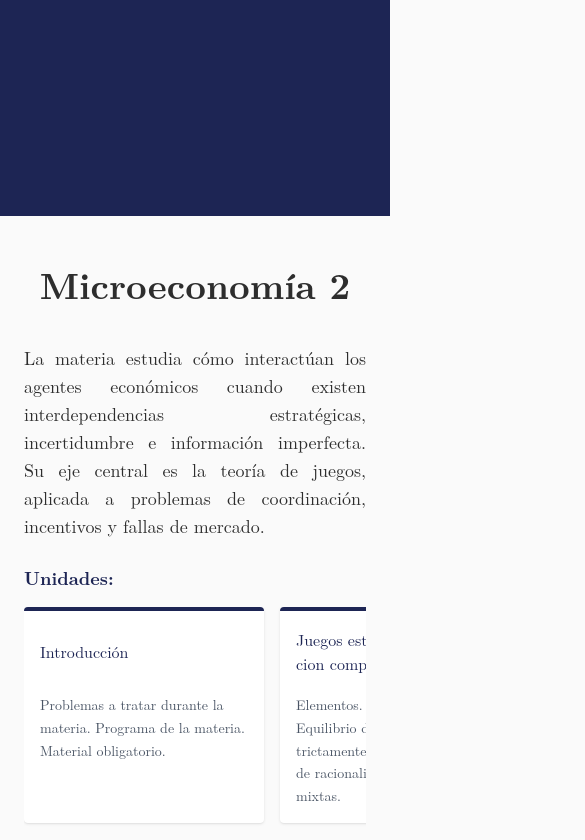
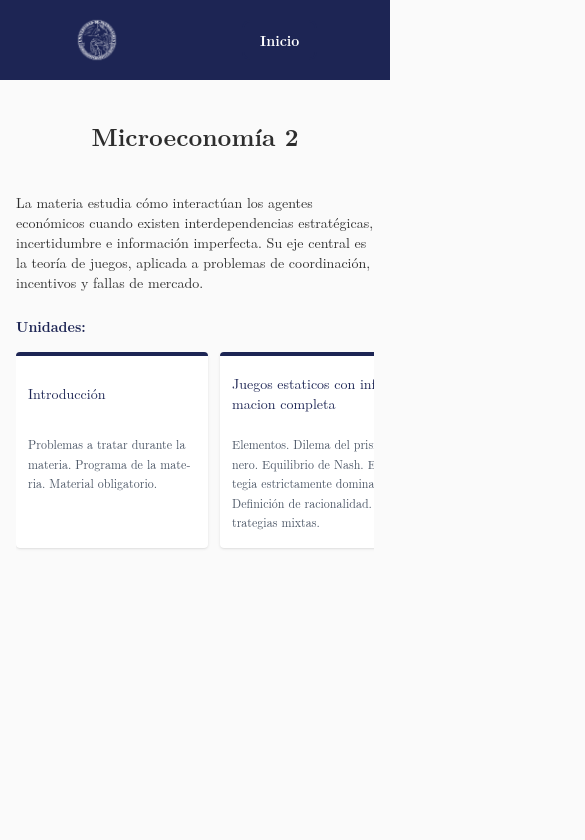
Before and after one commit to AJVP1/micro2, a React (Vite) app: page / in a window 390 px wide. Shown: the top 840 px of the page, 585 px wide, since content can reach past the window. Built offline with nearby package versions, Linux system fonts and the light colour scheme; what better-react-mathjax would draw is missing.

Commit message:
primeros pasos responsive

```diff
--- a/src/auth/LoginPage.jsx
+++ b/src/auth/LoginPage.jsx
@@ -22,15 +22,15 @@ function LoginPage() {
   }
 
   return (
-    <section className="flex justify-center items-center h-[calc(100vh-300px)]">
+    <section className="flex justify-center items-center h-[calc(100vh-300px)] p-4">
       <form
-        className="bg-gray-200 p-6 rounded-xl shadow-lg flex flex-col gap-4 w-full max-w-sm"
+        className="bg-gray-200 p-4 md:p-6 rounded-xl shadow-lg flex flex-col gap-4 w-full max-w-xs md:max-w-sm"
         onSubmit={login}
       >
         <div className="flex flex-col gap-1">
           <label
             htmlFor="password"
-            className="text-base font-medium text-gray-700"
+            className="text-sm md:text-base font-medium text-gray-700"
           >
             Contraseña
           </label>
@@ -41,14 +41,18 @@ function LoginPage() {
             onChange={(e) => setUsername(e.target.value)}
             required
             autoComplete="current-password"
-            className="bg-white rounded-lg p-2 border border-gray-300 focus:outline-none focus:ring-2 focus:ring-[#1d2554]"
+            className="bg-white rounded-lg p-2 md:p-3 border border-gray-300 focus:outline-none focus:ring-2 focus:ring-[#1d2554] text-sm md:text-base"
           />
-          {error && <p className="text-red-600 text-sm font-medium">{error}</p>}
+          {error && (
+            <p className="text-red-600 text-xs md:text-sm font-medium">
+              {error}
+            </p>
+          )}
         </div>
 
         <button
           type="submit"
-          className="bg-[#1d2554] text-white px-4 py-2 rounded-lg font-medium hover:bg-[#374785] transition-colors"
+          className="bg-[#1d2554] text-white px-3 py-2 md:px-4 md:py-2 rounded-lg font-medium hover:bg-[#374785] transition-colors text-sm md:text-base"
         >
           Iniciar sesión
         </button>
--- a/src/auth/LogoutPage.jsx
+++ b/src/auth/LogoutPage.jsx
@@ -9,18 +9,18 @@ function LogoutPage() {
   };
 
   return (
-    <section className="flex justify-center items-center h-[calc(100vh-300px)]">
+    <section className="flex justify-center items-center h-[calc(100vh-300px)] p-4">
       <form
         onSubmit={logout}
-        className="bg-gray-200 p-6 rounded-xl shadow-lg flex flex-col gap-4 w-full max-w-sm text-center"
+        className="bg-gray-200 p-4 md:p-6 rounded-xl shadow-lg flex flex-col gap-4 w-full max-w-xs md:max-w-sm text-center"
       >
-        <p className="text-gray-800 font-medium">
+        <p className="text-sm md:text-base text-gray-800 font-medium">
           ¿Estás seguro de que quieres cerrar sesión?
         </p>
 
         <button
           type="submit"
-          className="bg-red-600 text-white px-4 py-2 rounded-lg font-medium hover:bg-red-700 transition-colors"
+          className="bg-red-600 text-white px-3 py-2 md:px-4 md:py-2 rounded-lg font-medium hover:bg-red-700 transition-colors text-sm md:text-base"
         >
           Cerrar sesión
         </button>
--- a/src/components/Header.jsx
+++ b/src/components/Header.jsx
@@ -6,12 +6,18 @@ const Header = () => {
   const auth = useAuth();
 
   return (
-    <header className="font-bold text-2xl flex justify-center gap-187.5 items-center bg-[#1d2554] text-white p-6">
-      <Link className="flex items-center gap-4" to="/">
-        <img src={logo} alt="Logo" className="brightness-0 invert w-16 h-16" />
-        <div>
-          <p>Universidad de Buenos Aires</p>
-          <p className="text-base text-white/85 font-medium">
+    <header className="font-bold text-lg bg-[#1d2554] text-white p-4 flex items-center justify-around md:p-6 md:text-2xl">
+      <Link className="flex items-center gap-2 md:gap-4" to="/">
+        <img
+          src={logo}
+          alt="Logo"
+          className="brightness-0 invert w-12 h-12 md:w-16 md:h-16"
+        />
+        <div className="text-center md:text-left">
+          <p className="hidden text-base md:text-2xl md:block">
+            Universidad de Buenos Aires
+          </p>
+          <p className="hidden text-xs  text-white/85 font-medium md:text-base md:block">
             Facultad de Ciencias Económicas
           </p>
         </div>
@@ -19,14 +25,14 @@ const Header = () => {
       {!auth.user ? (
         <Link
           to="/login"
-          className="border-2 border-[#1d2554] font-semibold text-white px-4 py-2 rounded-lg hover:border-white"
+          className="border-2 border-[#1d2554] font-semibold text-sm md:text-base text-white px-4 py-2 rounded-lg hover:border-white"
         >
           Inicio
         </Link>
       ) : (
         <Link
           to="/logout"
-          className="border-2 border-[#1d2554] font-semibold text-white px-4 py-2 rounded-lg hover:border-white"
+          className="border-2 border-[#1d2554] font-semibold text-sm md:text-base text-white px-4 py-2 rounded-lg hover:border-white"
         >
           Cerrar sesión
         </Link>
--- a/src/pages/Bienvenida.jsx
+++ b/src/pages/Bienvenida.jsx
@@ -6,27 +6,31 @@ import modulos from "../data/modulos.json";
 
 const Bienvenida = () => {
   return (
-    <section className="bg-[#fafafa] max-w-237 mx-auto p-6">
-      <h1 className="text-4xl font-bold text-center mt-6">Microeconomía 2</h1>
-      <p className="mx-auto text-lg mt-10 text-justify">
+    <section className="bg-[#fafafa] max-w-237 mx-auto p-4 md:p-6">
+      <h1 className="text-2xl md:text-4xl font-bold text-center mt-6">
+        Microeconomía 2
+      </h1>
+      <p className="mx-auto text-sm md:text-lg mt-10 text-left md:text-justify">
         La materia estudia cómo interactúan los agentes económicos cuando
         existen interdependencias estratégicas, incertidumbre e información
         imperfecta. Su eje central es la teoría de juegos, aplicada a problemas
         de coordinación, incentivos y fallas de mercado.
       </p>
 
-      <h2 className="mt-6 text-[#1d2554] font-semibold">Unidades:</h2>
-      <nav className="flex gap-4 mt-4 overflow-x-auto scroll-smooth pb-4 [&::-webkit-scrollbar]:h-1.5 [&::-webkit-scrollbar-thumb]:bg-[#1d2554] [&::-webkit-scrollbar-thumb]:rounded-full">
+      <h2 className="mt-6 text-[#1d2554] font-semibold text-sm md:text-base">
+        Unidades:
+      </h2>
+      <nav className="flex gap-3 md:gap-4 mt-4 overflow-x-auto scroll-smooth pb-4 [&::-webkit-scrollbar]:h-1.5 [&::-webkit-scrollbar-thumb]:bg-[#1d2554] [&::-webkit-scrollbar-thumb]:rounded-full">
         {modulos.map((modulo) => (
           <Link
             to={modulo.link}
             key={modulo.id}
-            className="bg-white p-4 rounded shadow-sm border-t-4 border-[#1d2554] hover:shadow-xl hover:border-[#C5A059] min-w-60 pb-4"
+            className="bg-white p-3 md:p-4 rounded shadow-sm border-t-4 border-[#1d2554] hover:shadow-xl hover:border-[#C5A059] min-w-48 md:min-w-60 pb-4"
           >
-            <h3 className="flex items-center text-base mb-4 text-[#1d2554] h-12.5 hyphens-auto wrap-break-word">
+            <h3 className="flex items-center text-sm md:text-base mb-4 text-[#1d2554] h-12.5 hyphens-auto wrap-break-word">
               {modulo.titulo}
             </h3>
-            <p className="text-gray-600 text-sm leading-relaxed hyphens-auto wrap-break-word">
+            <p className="text-gray-600 text-xs md:text-sm leading-relaxed hyphens-auto wrap-break-word">
               {modulo.descripcion}
             </p>
           </Link>
```
